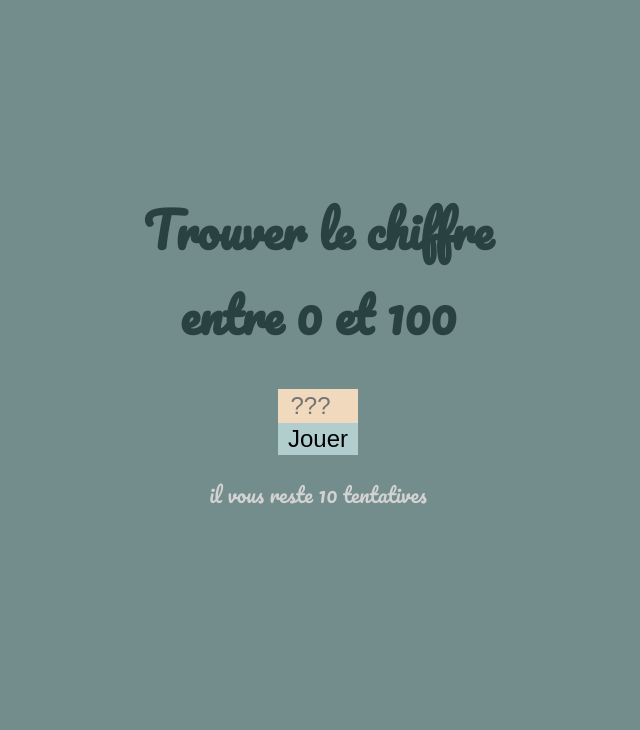
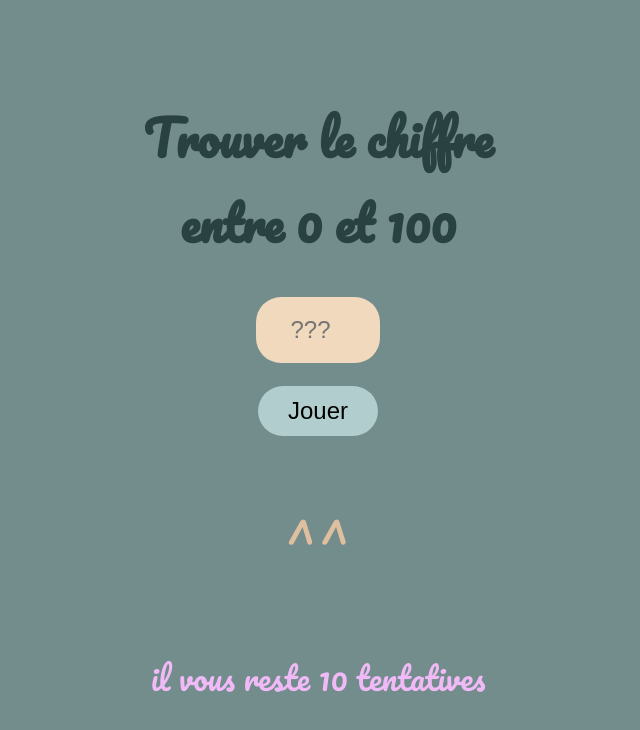
Before and after one commit to agavras/TrouverLeChiffre, a plain HTML site: page index.html in a window 1280 px wide. Shown: the whole page, without its empty margins (322-962 px from the left). Drawn offline with nearby package versions, Linux system fonts and the light colour scheme.

Commit message:
tweeking animation

```diff
--- a/app.js
+++ b/app.js
@@ -26,7 +26,8 @@ function CheckTheResult() {
         MyAudio.pause();
         MyAudio = new Audio("sound/musicYouWin.mp3");
         MyAudio.play();
-        DeleteIlVousReste();
+        elementTexteIlVousReste.className="animate__animated animate__bounceOutDown animate__1";
+        btn.className="animate__animated animate__bounceOut animate__1";
     // Si trop bas...
     } else if (chiffreATrouver > chiffreDuJoueur) {
         elementTexteWinLoose.innerHTML = "Trop petit";
@@ -39,12 +40,14 @@ function CheckTheResult() {
     if (tentativeRestante === 0) {
         elementTexteWinLoose.style.color="red";
         elementTexteWinLoose.innerHTML = "GAME OVER";
-        DeleteIlVousReste();
+        // DeleteIlVousReste();
         elementTexteWinLoose.className="animate__animated animate__bounceInUp animate__1";
         elementChampDeTextePourLaReponseDuJoueur.className="animate__animated animate__hinge animate__1";
         MyAudio.pause();
         MyAudio = new Audio("sound/musicGameOver.mp3");
         MyAudio.play();
+        elementTexteIlVousReste.className="animate__animated animate__bounceOutDown animate__1";
+        btn.className="animate__animated animate__bounceOut animate__1";
     }
 } // fin de la function CheckTheResult()
 
--- a/index.html
+++ b/index.html
@@ -16,10 +16,10 @@
 <body>
     <div class="div1">
         <h1>Trouver le chiffre<br/>entre 0 et 100</h1>
-        <input id="HTMLid_InputNumber" type="number" maxlength="3" min="0" max="100" placeholder="???">
-        <button id="HTMLidBoutton" onclick=CheckTheResult()>Jouer</button>
-        <p id="HTMLid_Texte_IlVousReste">il vous reste 10 tentatives</p>
-        <p id="HTMLid_Texte_YouWinOrLoose" class="empty"> </p> <!--sans espace le navigateur detruit la balise vide-->
+        <input id="HTMLid_InputNumber" type="number" maxlength="3" min="0" max="100" placeholder="???"><br/>
+        <button id="HTMLidBoutton" onclick=CheckTheResult() class="empty">Jouer</button>
+        <p id="HTMLid_Texte_YouWinOrLoose" class="empty">^^</p> <!--sans espace le navigateur detruit la balise vide-->
+        <p id="HTMLid_Texte_IlVousReste" class="empty">il vous reste 10 tentatives</p>
     </div>
 
     <script src="app.js"></script>
--- a/styles.css
+++ b/styles.css
@@ -22,8 +22,9 @@ body {
 }
 
 #HTMLid_InputNumber {
-    width: 76px;
-    height: 32px;
+    border-radius: 25px;
+    width: 120px;
+    height: 64px;
     text-align: center;
     border-style: none;
     font-size: 1.5rem;
@@ -33,8 +34,9 @@ body {
 }
 
 #HTMLidBoutton {
-    width: 80px;
-    height: 32px;
+    border-radius: 25px;
+    width: 120px;
+    height: 50px;
     border-style: none;
     font-size: 1.5rem;
     background-color: hsl(180, 21%, 75%);
@@ -47,11 +49,11 @@ h1 {
 }
 
 #HTMLid_Texte_IlVousReste{
-    font-size: 1.3rem;
-    color: rgb(210, 210, 210);
+    font-size: 2rem;
+    color: hsl(293, 80%, 85%);
 }
 
 #HTMLid_Texte_YouWinOrLoose {
-    font-size: 3.5rem;
+    font-size: 3rem;
     color: hsl(30, 50%, 75%);
 }
```
